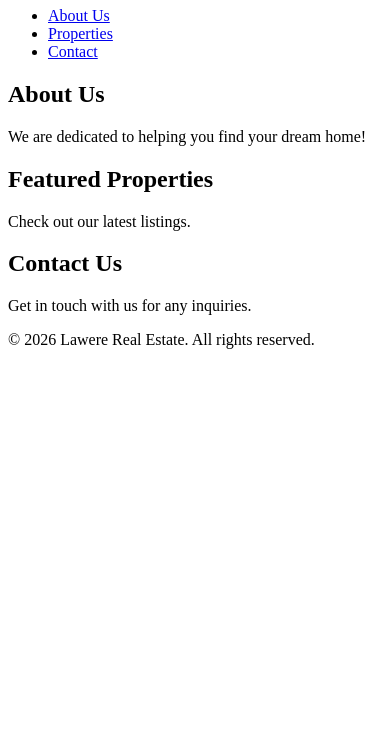
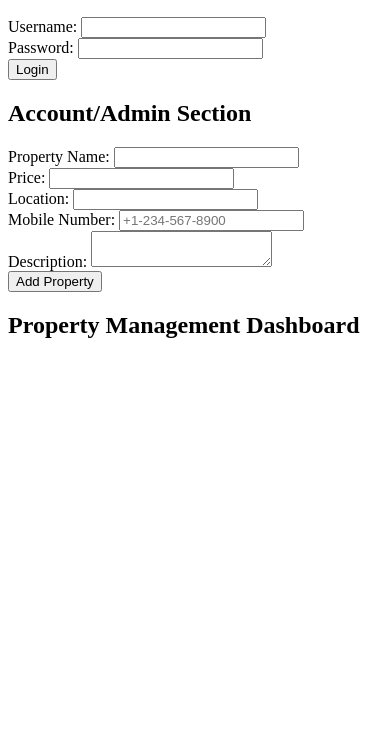
Before and after one commit to lawelawe379-ai/www.lawerealestate.com, a website: page index.html in a window 390 px wide. Shown: the part 110-844 px from the top of the page. Drawn offline with Linux system fonts and the light colour scheme.

Commit message:
Update index.html to add mobile number field in the admin section

```diff
--- a/index.html
+++ b/index.html
@@ -3,40 +3,56 @@
 <head>
     <meta charset="UTF-8">
     <meta name="viewport" content="width=device-width, initial-scale=1.0">
-    <title>Real Estate Homepage</title>
+    <title>Real Estate Management</title>
     <link rel="stylesheet" href="styles.css">
 </head>
 <body>
     <header>
-        <h1>Welcome to Lawere Real Estate</h1>
-        <nav>
-            <ul>
-                <li><a href="#about">About Us</a></li>
-                <li><a href="#properties">Properties</a></li>
-                <li><a href="#contact">Contact</a></li>
-            </ul>
-        </nav>
+        <h1>Real Estate Management</h1>
     </header>
 
-    <main>
-        <section id="about">
-            <h2>About Us</h2>
-            <p>We are dedicated to helping you find your dream home!</p>
-        </section>
+    <section id="login">
+        <h2>Login</h2>
+        <form id="login-form">
+            <label for="username">Username:</label>
+            <input type="text" id="username" name="username" required>
+            <br>
+            <label for="password">Password:</label>
+            <input type="password" id="password" name="password" required>
+            <br>
+            <button type="submit">Login</button>
+        </form>
+    </section>
 
-        <section id="properties">
-            <h2>Featured Properties</h2>
-            <p>Check out our latest listings.</p>
-        </section>
+    <section id="admin">
+        <h2>Account/Admin Section</h2>
+        <form id="property-form">
+            <label for="property-name">Property Name:</label>
+            <input type="text" id="property-name" name="property-name" required>
+            <br>
+            <label for="price">Price:</label>
+            <input type="number" id="price" name="price" required>
+            <br>
+            <label for="location">Location:</label>
+            <input type="text" id="location" name="location" required>
+            <br>
+            <label for="mobile">Mobile Number:</label>
+            <input type="tel" id="mobile" name="mobile" placeholder="+1-234-567-8900" required>
+            <br>
+            <label for="description">Description:</label>
+            <textarea id="description" name="description" required></textarea>
+            <br>
+            <button type="submit">Add Property</button>
+        </form>
+    </section>
 
-        <section id="contact">
-            <h2>Contact Us</h2>
-            <p>Get in touch with us for any inquiries.</p>
-        </section>
-    </main>
+    <section id="dashboard">
+        <h2>Property Management Dashboard</h2>
+        <div id="properties-list">
+            <!-- Dynamic property entries will be appended here -->
+        </div>
+    </section>
 
-    <footer>
-        <p>&copy; 2026 Lawere Real Estate. All rights reserved.</p>
-    </footer>
+    <script src="script.js"></script>
 </body>
 </html>
```
